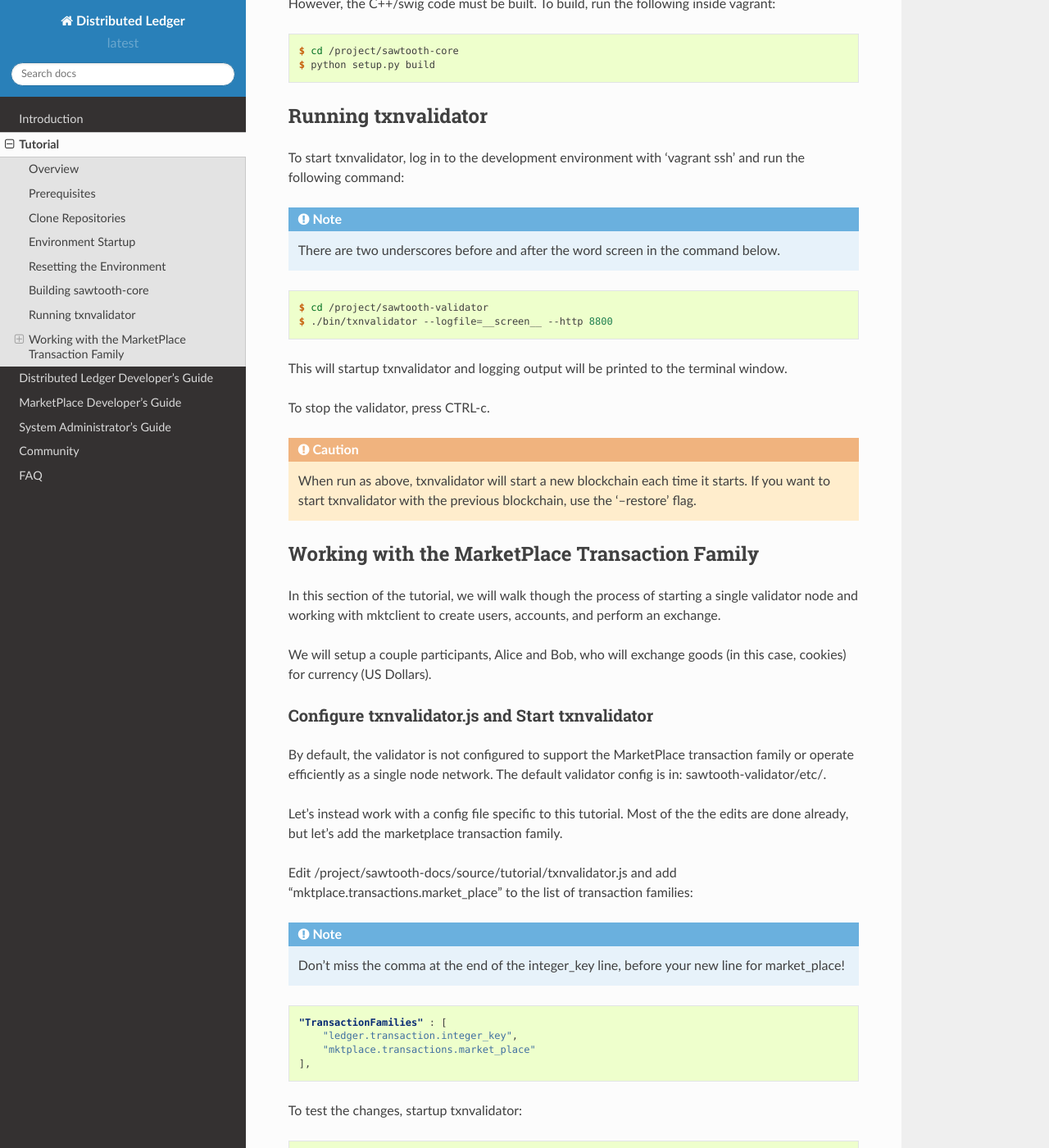
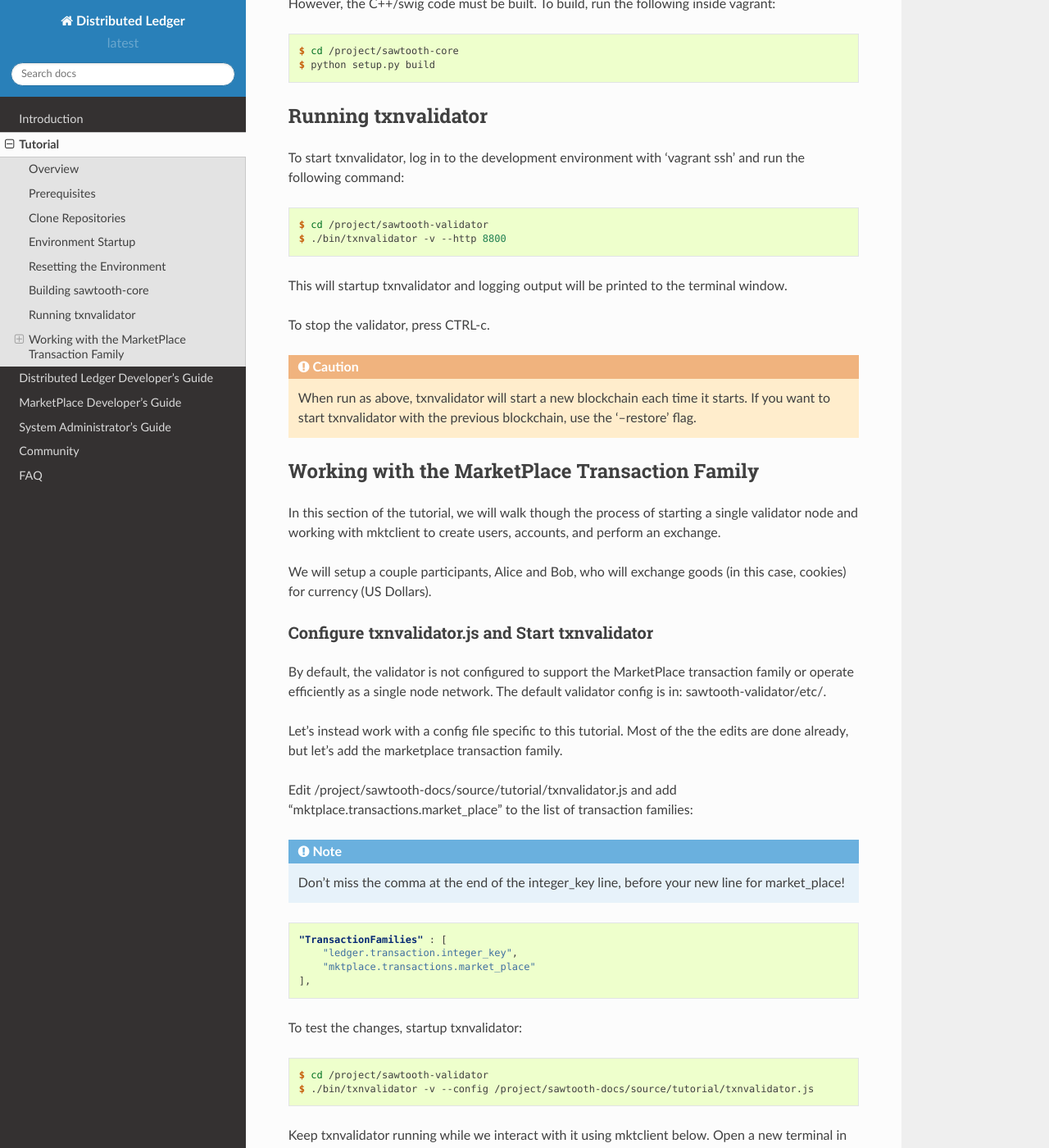
Before and after one commit to hyperledger-archives/sawtooth-core, a Sphinx documentation site: the page built from source/tutorial.rst, in a window 1280 px wide and 1400 px high, scrolled down 2555 px. Shown: the whole window at 82% size. Built offline with Sphinx 7.4.7 and the Read the Docs theme 2.0.0, drawn with Linux system fonts in a browser that asks for light colours; pages that are not in the unit, such as notebooks, are missing from menus.

Commit message:
Replace __screen__ with -v in tutorial and FAQ

```diff
--- a/source/faq.rst
+++ b/source/faq.rst
@@ -19,7 +19,7 @@ the configuration file, In this example, we have copied the
 .. code-block:: console
 
     $ cd /project/sawtooth-validator
-    $ ./bin/txnvalidator --logfile=__screen__ --config ../etc/single-node.js
+    $ ./bin/txnvalidator -v --config ../etc/single-node.js
 
 Multiple config files can be overlaid, and all of the settings in the
 config file can be overridden on the command line, but that's beyond the
--- a/source/tutorial.rst
+++ b/source/tutorial.rst
@@ -138,15 +138,10 @@ Running txnvalidator
 To start txnvalidator, log in to the development environment with 'vagrant ssh'
 and run the following command:
 
-.. note::
-
-    There are two underscores before and after the word screen in the command
-    below.
-
 .. code-block:: console
 
    $ cd /project/sawtooth-validator
-   $ ./bin/txnvalidator --logfile=__screen__ --http 8800
+   $ ./bin/txnvalidator -v --http 8800
 
 This will startup txnvalidator and logging output will be printed to the
 terminal window.
@@ -200,7 +195,7 @@ To test the changes, startup txnvalidator:
 .. code-block:: console
 
    $ cd /project/sawtooth-validator
-   $ ./bin/txnvalidator --logfile=__screen__ --config /project/sawtooth-docs/source/tutorial/txnvalidator.js
+   $ ./bin/txnvalidator -v --config /project/sawtooth-docs/source/tutorial/txnvalidator.js
 
 Keep txnvalidator running while we interact with it using mktclient below.
 Open a new terminal in your **host** OS and type:
```
